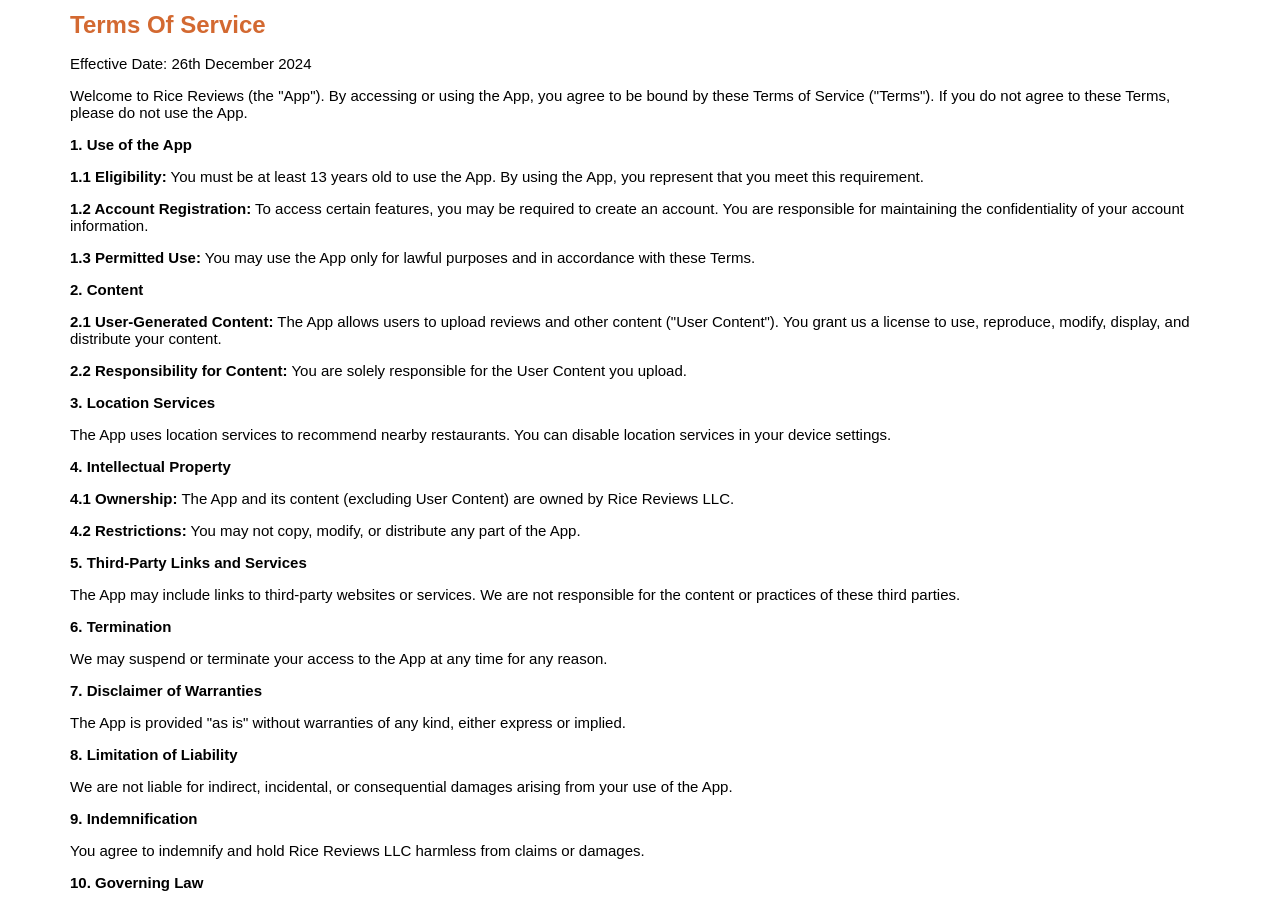
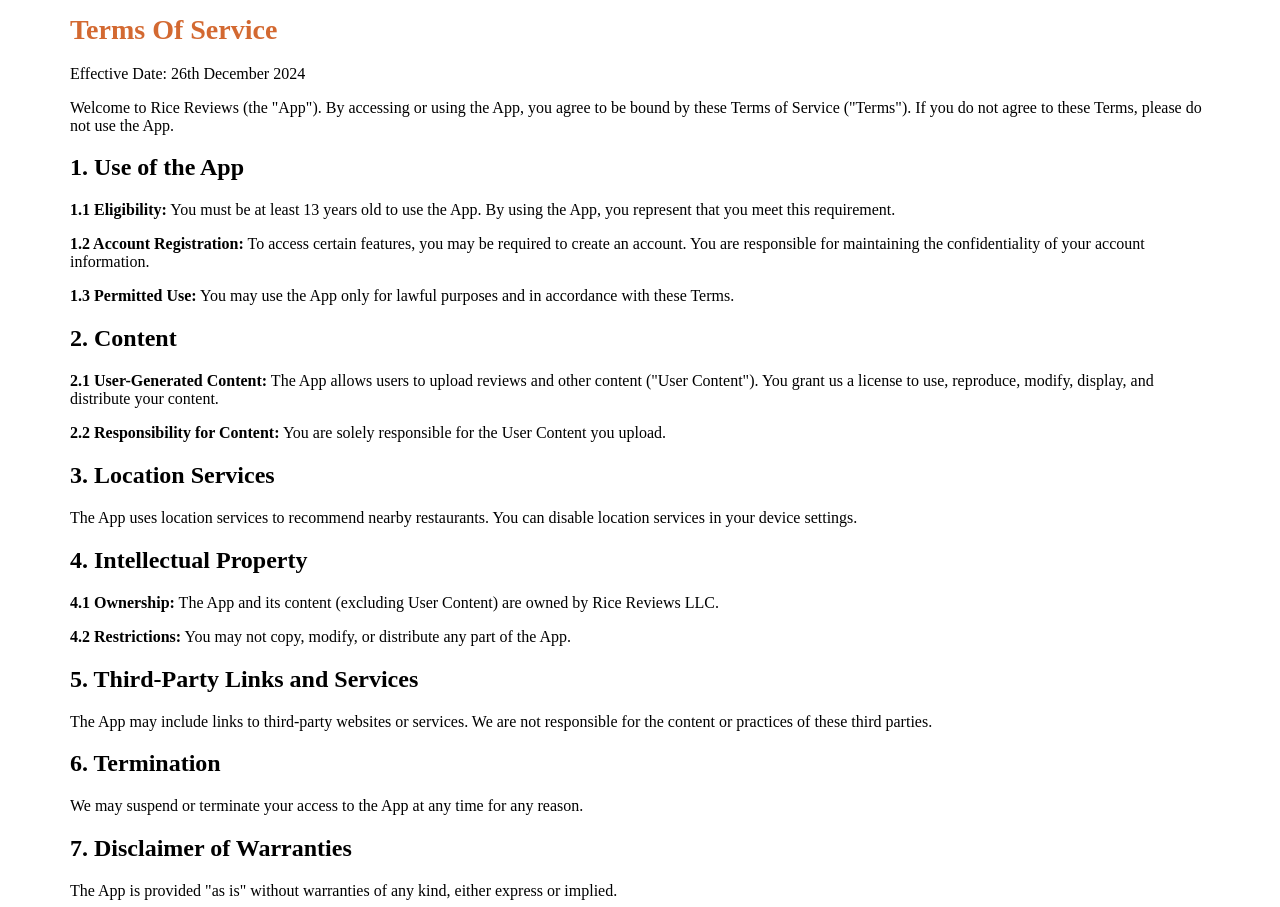
Before and after one commit to FarishLoy/rice-reviews, a React (Create React App) app: page /terms-of-service in a window 1280 px wide. Shown: the part 160-1067 px from the top of the page. Built offline with nearby package versions, Linux system fonts and the light colour scheme.

Commit message:
refactor terms of service page

```diff
--- a/src/components/TermsOfService.jsx
+++ b/src/components/TermsOfService.jsx
@@ -1,128 +1,89 @@
 import React from 'react';
+import '../styles/TermsOfService.css';
 
 const TermsOfService = () => {
   return (
-    <div className="terms-container">
-      <main className="terms-content">
-        <div
-          style={{
-            padding: '40px',
-            margin: '30px',
-            fontFamily: 'Arial, sans-serif',
-          }}>
-          <h1 style={{ color: '#D36931', textAlign: 'left', fontSize: '24px' }}>
-            Terms Of Service
-          </h1>
-          <p style={{ textAlign: 'left', color: 'black', fontSize: '15px' }}>
-            Effective Date: 26th December 2024
+    <main className="terms-container">
+      <h1>Terms Of Service</h1>
+      <p>Effective Date: 26th December 2024</p>
+      <p>
+        Welcome to Rice Reviews (the "App"). By accessing or using the App, you
+        agree to be bound by these Terms of Service ("Terms"). If you do not
+        agree to these Terms, please do not use the App.
       </p>
-          <p style={{ textAlign: 'left', color: 'black', fontSize: '15px' }}>
-            Welcome to Rice Reviews (the "App"). By accessing or using the App,
-            you agree to be bound by these Terms of Service ("Terms"). If you do
-            not agree to these Terms, please do not use the App.
-          </p>
-          <h2 style={{ textAlign: 'left', color: 'black', fontSize: '15px' }}>
-            1. Use of the App
-          </h2>
-          <p style={{ textAlign: 'left', color: 'black', fontSize: '15px' }}>
-            <strong>1.1 Eligibility:</strong> You must be at least 13 years old
-            to use the App. By using the App, you represent that you meet this
+      <h2>1. Use of the App</h2>
+      <p>
+        <strong>1.1 Eligibility:</strong> You must be at least 13 years old to
+        use the App. By using the App, you represent that you meet this
         requirement.
       </p>
-          <p style={{ textAlign: 'left', color: 'black', fontSize: '15px' }}>
-            <strong>1.2 Account Registration:</strong> To access certain
-            features, you may be required to create an account. You are
-            responsible for maintaining the confidentiality of your account
-            information.
+      <p>
+        <strong>1.2 Account Registration:</strong> To access certain features,
+        you may be required to create an account. You are responsible for
+        maintaining the confidentiality of your account information.
       </p>
-          <p style={{ textAlign: 'left', color: 'black', fontSize: '15px' }}>
-            <strong>1.3 Permitted Use:</strong> You may use the App only for
-            lawful purposes and in accordance with these Terms.
+      <p>
+        <strong>1.3 Permitted Use:</strong> You may use the App only for lawful
+        purposes and in accordance with these Terms.
       </p>
-          <h2 style={{ textAlign: 'left', color: 'black', fontSize: '15px' }}>
-            2. Content
-          </h2>
-          <p style={{ textAlign: 'left', color: 'black', fontSize: '15px' }}>
+      <h2>2. Content</h2>
+      <p>
         <strong>2.1 User-Generated Content:</strong> The App allows users to
         upload reviews and other content ("User Content"). You grant us a
-            license to use, reproduce, modify, display, and distribute your
-            content.
+        license to use, reproduce, modify, display, and distribute your content.
       </p>
-          <p style={{ textAlign: 'left', color: 'black', fontSize: '15px' }}>
+      <p>
         <strong>2.2 Responsibility for Content:</strong> You are solely
         responsible for the User Content you upload.
       </p>
-          <h2 style={{ textAlign: 'left', color: 'black', fontSize: '15px' }}>
-            3. Location Services
-          </h2>
-          <p style={{ textAlign: 'left', color: 'black', fontSize: '15px' }}>
-            The App uses location services to recommend nearby restaurants. You
-            can disable location services in your device settings.
+      <h2>3. Location Services</h2>
+      <p>
+        The App uses location services to recommend nearby restaurants. You can
+        disable location services in your device settings.
       </p>
-          <h2 style={{ textAlign: 'left', color: 'black', fontSize: '15px' }}>
-            4. Intellectual Property
-          </h2>
-          <p style={{ textAlign: 'left', color: 'black', fontSize: '15px' }}>
-            <strong>4.1 Ownership:</strong> The App and its content (excluding
-            User Content) are owned by Rice Reviews LLC.
+      <h2>4. Intellectual Property</h2>
+      <p>
+        <strong>4.1 Ownership:</strong> The App and its content (excluding User
+        Content) are owned by Rice Reviews LLC.
       </p>
-          <p style={{ textAlign: 'left', color: 'black', fontSize: '15px' }}>
+      <p>
         <strong>4.2 Restrictions:</strong> You may not copy, modify, or
         distribute any part of the App.
       </p>
-          <h2 style={{ textAlign: 'left', color: 'black', fontSize: '15px' }}>
-            5. Third-Party Links and Services
-          </h2>
-          <p style={{ textAlign: 'left', color: 'black', fontSize: '15px' }}>
-            The App may include links to third-party websites or services. We
-            are not responsible for the content or practices of these third
-            parties.
+      <h2>5. Third-Party Links and Services</h2>
+      <p>
+        The App may include links to third-party websites or services. We are
+        not responsible for the content or practices of these third parties.
       </p>
-          <h2 style={{ textAlign: 'left', color: 'black', fontSize: '15px' }}>
-            6. Termination
-          </h2>
-          <p style={{ textAlign: 'left', color: 'black', fontSize: '15px' }}>
-            We may suspend or terminate your access to the App at any time for
-            any reason.
+      <h2>6. Termination</h2>
+      <p>
+        We may suspend or terminate your access to the App at any time for any
+        reason.
       </p>
-          <h2 style={{ textAlign: 'left', color: 'black', fontSize: '15px' }}>
-            7. Disclaimer of Warranties
-          </h2>
-          <p style={{ textAlign: 'left', color: 'black', fontSize: '15px' }}>
+      <h2>7. Disclaimer of Warranties</h2>
+      <p>
         The App is provided "as is" without warranties of any kind, either
         express or implied.
       </p>
-          <h2 style={{ textAlign: 'left', color: 'black', fontSize: '15px' }}>
-            8. Limitation of Liability
-          </h2>
-          <p style={{ textAlign: 'left', color: 'black', fontSize: '15px' }}>
+      <h2>8. Limitation of Liability</h2>
+      <p>
         We are not liable for indirect, incidental, or consequential damages
         arising from your use of the App.
       </p>
-          <h2 style={{ textAlign: 'left', color: 'black', fontSize: '15px' }}>
-            9. Indemnification
-          </h2>
-          <p style={{ textAlign: 'left', color: 'black', fontSize: '15px' }}>
-            You agree to indemnify and hold Rice Reviews LLC harmless from
-            claims or damages.
+      <h2>9. Indemnification</h2>
+      <p>
+        You agree to indemnify and hold Rice Reviews LLC harmless from claims or
+        damages.
       </p>
-          <h2 style={{ textAlign: 'left', color: 'black', fontSize: '15px' }}>
-            10. Governing Law
-          </h2>
-          <p style={{ textAlign: 'left', color: 'black', fontSize: '15px' }}>
-            These Terms are governed by the laws of [Jurisdiction].
+      <h2>10. Governing Law</h2>
+      <p>These Terms are governed by the laws of [Jurisdiction].</p>
+      <h2>11. Changes to These Terms</h2>
+      <p>
+        We may update these Terms from time to time. Your continued use of the
+        App constitutes acceptance of the revised Terms.
       </p>
-          <h2 style={{ textAlign: 'left', color: 'black', fontSize: '15px' }}>
-            11. Changes to These Terms
-          </h2>
-          <p style={{ textAlign: 'left', color: 'black', fontSize: '15px' }}>
-            We may update these Terms from time to time. Your continued use of
-            the App constitutes acceptance of the revised Terms.
-          </p>
-          <h2 style={{ textAlign: 'left', color: 'black', fontSize: '15px' }}>
-            12. Contact Us
-          </h2>
-          <p style={{ textAlign: 'left', color: 'black', fontSize: '15px' }}>
+      <h2>12. Contact Us</h2>
+      <p>
         If you have questions, contact us at:
         <br />
         Rice Reviews LLC
@@ -131,12 +92,8 @@
         <br />
         Email: [Insert Contact Email]
       </p>
-          <p style={{ textAlign: 'left', color: 'black', fontSize: '15px' }}>
-            By using the App, you agree to these Terms of Service.
-          </p>
-        </div>
+      <p>By using the App, you agree to these Terms of Service.</p>
     </main>
-    </div>
   );
 };
 
--- /dev/null
+++ b/src/styles/TermsOfService.css
@@ -0,0 +1,26 @@
+.terms-container {
+  padding: 40px;
+  margin: 30px;
+  font-family: 'Arial, sans-serif';
+  text-align: left;
+}
+
+.terms-container h1 {
+  font-size: 28px;
+  color: #d36931;
+  font-weight: bold;
+  text-align: left;
+}
+
+.terms-container h2 {
+  font-size: 24px;
+}
+
+@media screen and (max-width: 768px) {
+  .terms-container {
+    padding: 10px 15px;
+    margin: 0px 0px 0px 0px;
+    text-align: left;
+    font-family: 'Arial, sans-serif';
+  }
+}
```
Lines whose indentation alone changed are shown as unchanged.
